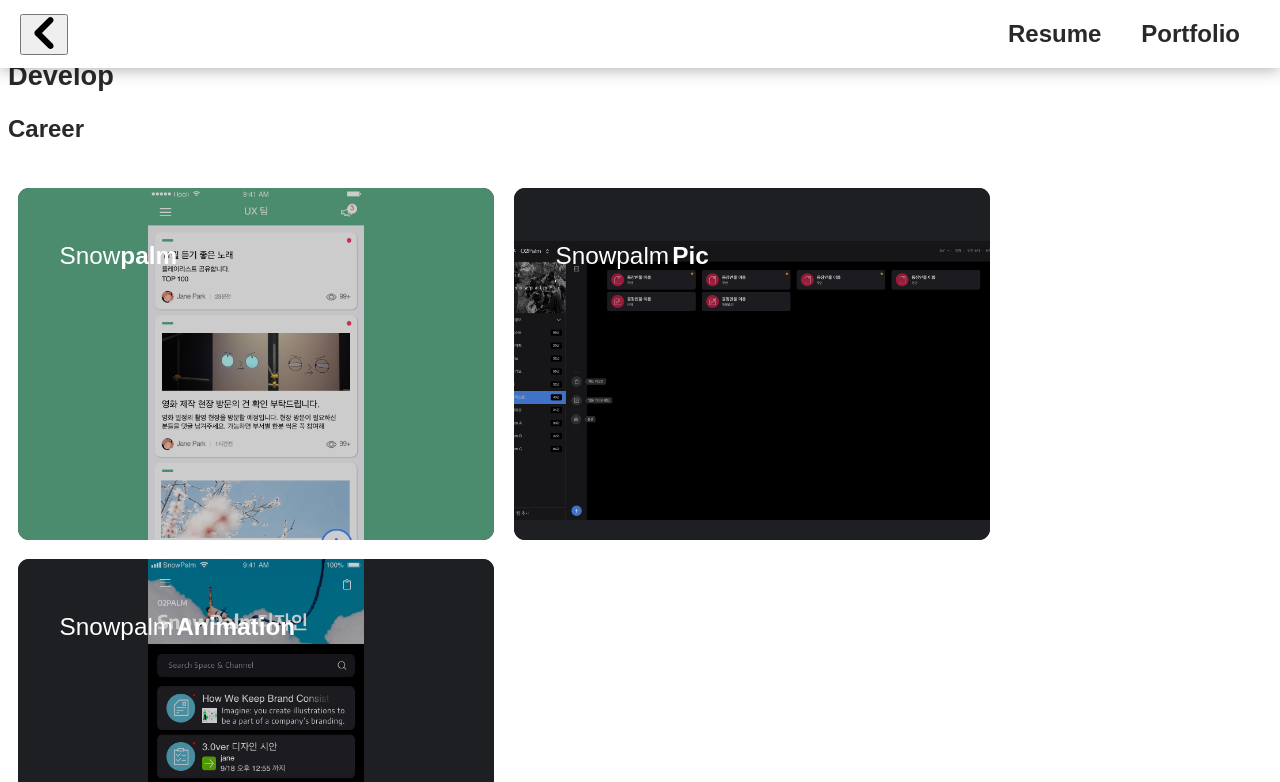
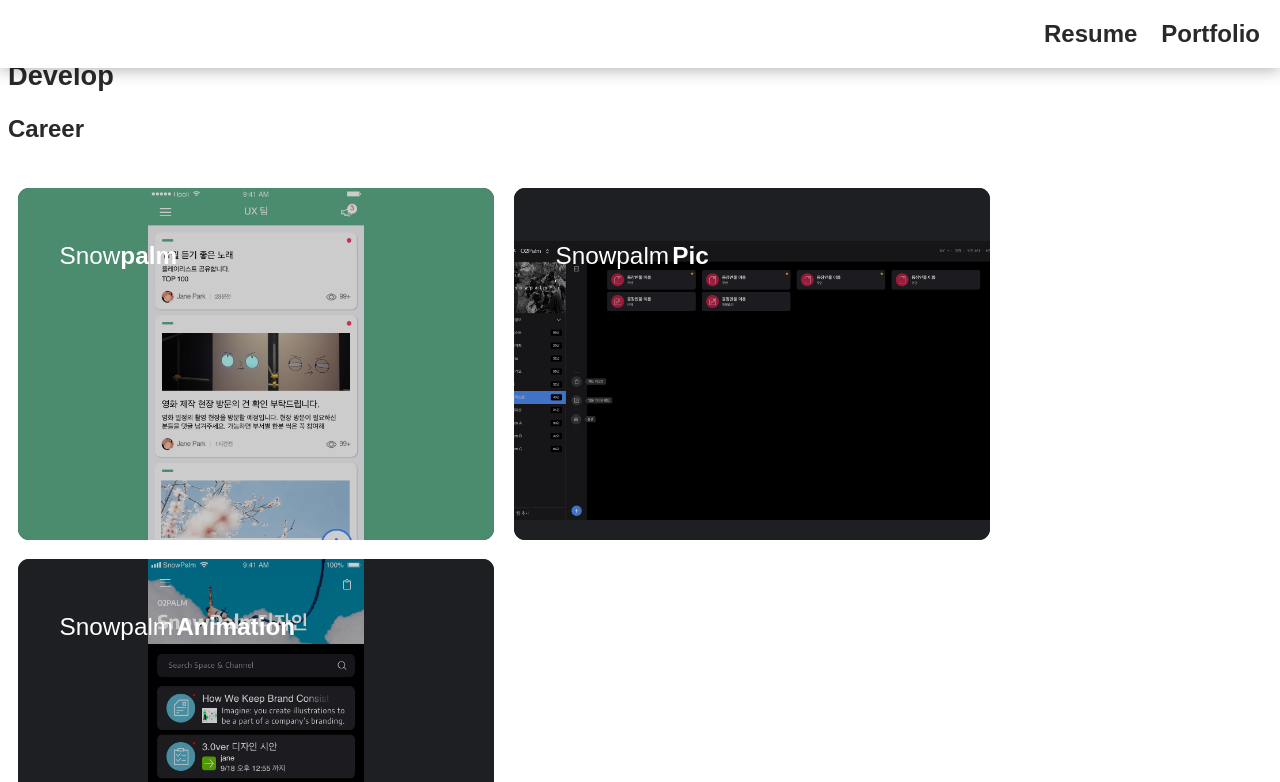
Before and after one commit to YuuRiLee/resume, an Angular app: page /portfolio in a window 1280 px wide. Shown: the top 782 px of the page. Built offline with nearby package versions, Linux system fonts and the light colour scheme; a web font is replaced by a local one.

Commit message:
MOD navbar style, back 버튼 나오는 경우 수정

```diff
--- a/src/app/navbar/navbar.component.html
+++ b/src/app/navbar/navbar.component.html
@@ -4,9 +4,8 @@
       <img src="../../assets/svgs/back.svg" />
     </button>
     <div class="menu-wrapp">
-      <div routerLink="/">Resume</div>
-      <div routerLink="/portfolio">Portfolio</div>
+      <h1 routerLink="/" class="resume">Resume</h1>
+      <h1 routerLink="/portfolio">Portfolio</h1>
     </div>
   </div>
-
 </header>
--- a/src/app/navbar/navbar.component.scss
+++ b/src/app/navbar/navbar.component.scss
@@ -16,17 +16,21 @@
       img {
         width: 32px;
       }
+      cursor: pointer;
     }
     .menu-wrapp {
       text-align: right;
       width: 100%;
       align-self: center;
-      div {
-        padding: 0 20px;
+      .resume {
+        padding-right: 1.5rem;
+      }
+      h1 {
         display: inline-block;
         font-size: 1.5em;
-        font-weight: 700;
         outline: none;
+        margin: 0;
+        cursor: pointer;
       }
     }
   }
--- a/src/app/navbar/navbar.component.ts
+++ b/src/app/navbar/navbar.component.ts
@@ -17,9 +17,8 @@
   ngOnInit(): void {
     this.router.events.subscribe((event: RouterEvent) => {
       if (!this.backFlag) {
-        this.backFlag = event.url && event.url.replace('/', '').length ? true : false;
+        this.backFlag = event.url && event.url.indexOf('detail') !== -1 ? true : false;
       }
-      // console.log(event.url, this.backFlag);
     });
   }
 
```
